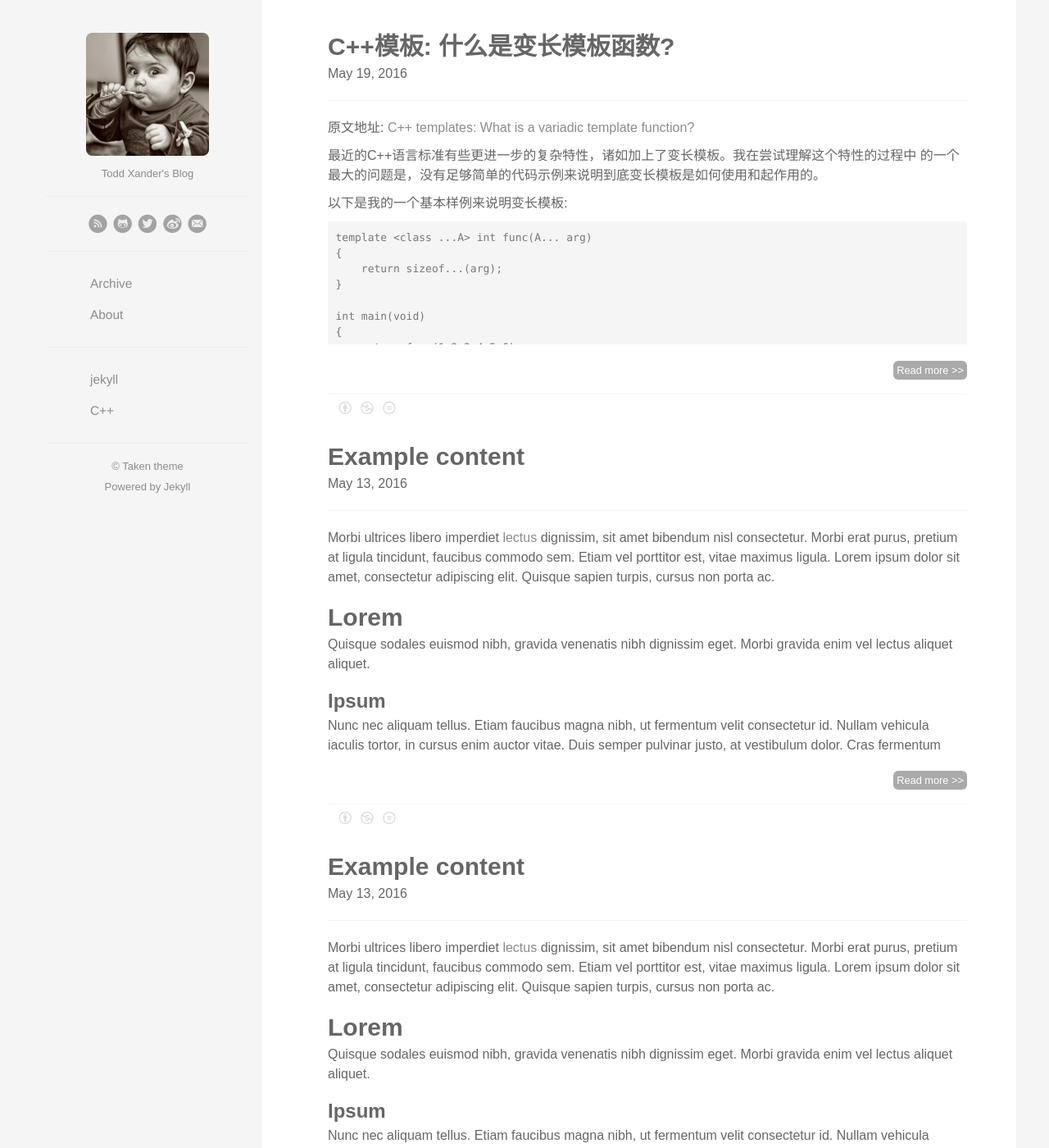
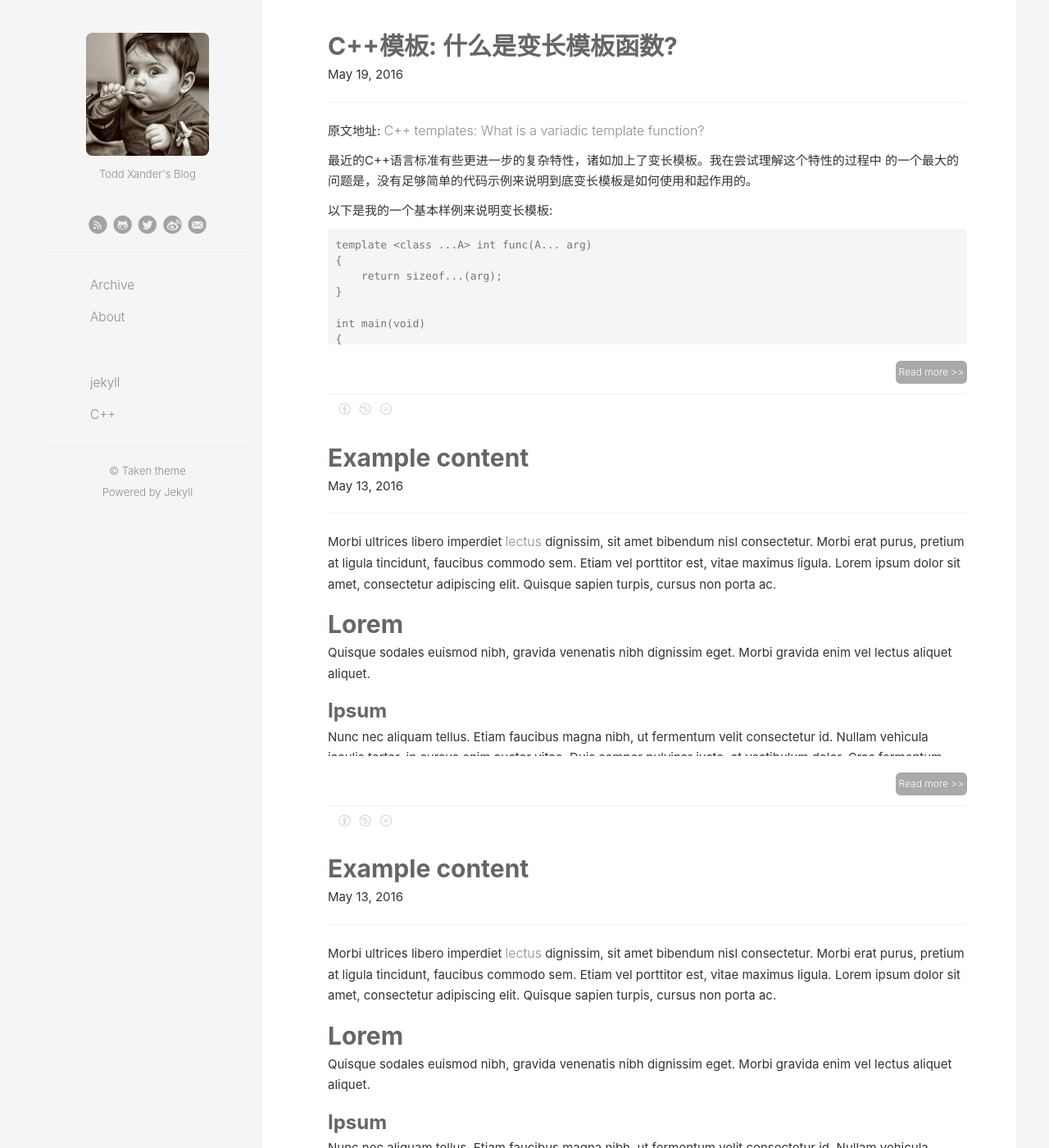
Before and after one commit to todd-xander/todd-xander.github.io, a Jekyll site: the page built from index.html, in a window 1280 px wide and 1400 px high. Shown: the whole window at 82% size. Built offline with Jekyll 4.4.1, drawn with Linux system fonts in a browser that asks for light colours; the list of posts is cut into pages by our own code.

Commit message:
Update style.scss

```diff
--- a/css/style.scss
+++ b/css/style.scss
@@ -6,6 +6,7 @@
 
 body
 {
+    font-family: -apple-system, "Helvetica Neue", Arial, "PingFang SC", "lucida grande", "lucida sans unicode", lucida, helvetica, "Hiragino Sans GB", "Microsoft YaHei", "WenQuanYi Micro Hei", sans-serif;
     overflow-x: hidden;
     height: 100%;
     background-color: #f5f5f5
@@ -138,12 +139,11 @@ th.title {
 .content {
   padding: 20px 60px 20px 360px;
 
-  font-family: Arial, sans-serif;
   background-color: #fff;
-  font-size: 16px;
-  line-height: 1.5em;
-  color: #666;
-  font-weight: 300;
+  font-size: 15px;
+  line-height: 1.7;
+  color: #333;
+  font-weight: normal;
 }
 
 .content hr {
@@ -178,20 +178,12 @@ th.title {
 
 .content p
 {
-    font-family: Arial, sans-serif;
     background-color: #fff;
-    font-size: 16px;
-    line-height: 24px;
-    color: #666666;
-    font-weight: 300;
 }
 
 .content a {
-
-    font-family: Arial, sans-serif;
     background-color: #fff;
     font-size: 16px;
-    line-height: normal;
     font-style: normal;
     color: #8C8C8C;
     font-weight: 300;
@@ -203,7 +195,6 @@ th.title {
     border:none;
 
     /* Generic font style */
-    font-family: Arial,sans-serif;
     font-size: 13px;
     font-weight: normal;
     line-height: 19.2px;
@@ -253,7 +244,6 @@ th.title {
   }
   p
   {
-    font-family: Arial, sans-serif;
     font-size: 13px;
     line-height: normal;
     font-style: normal;
```
